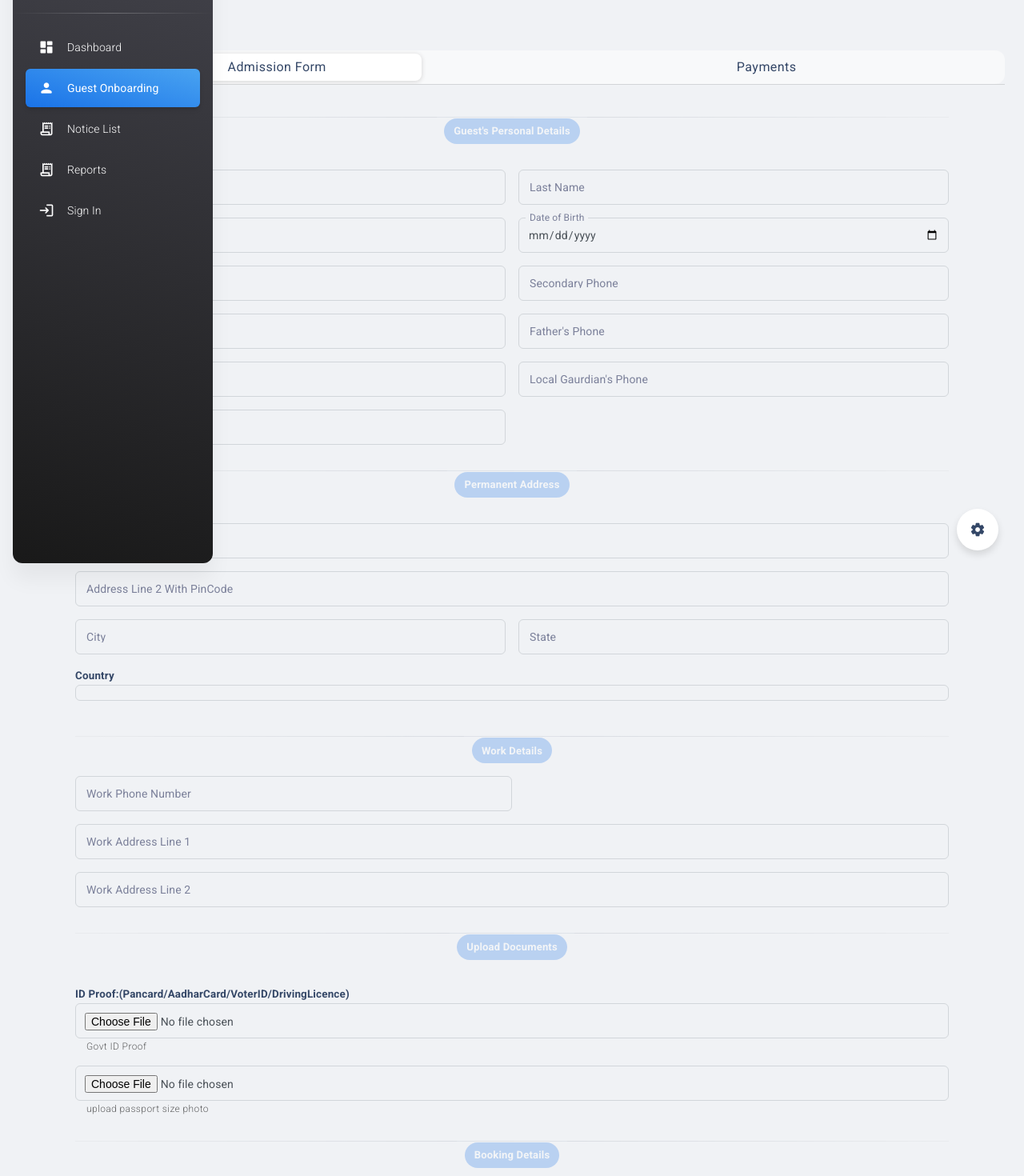
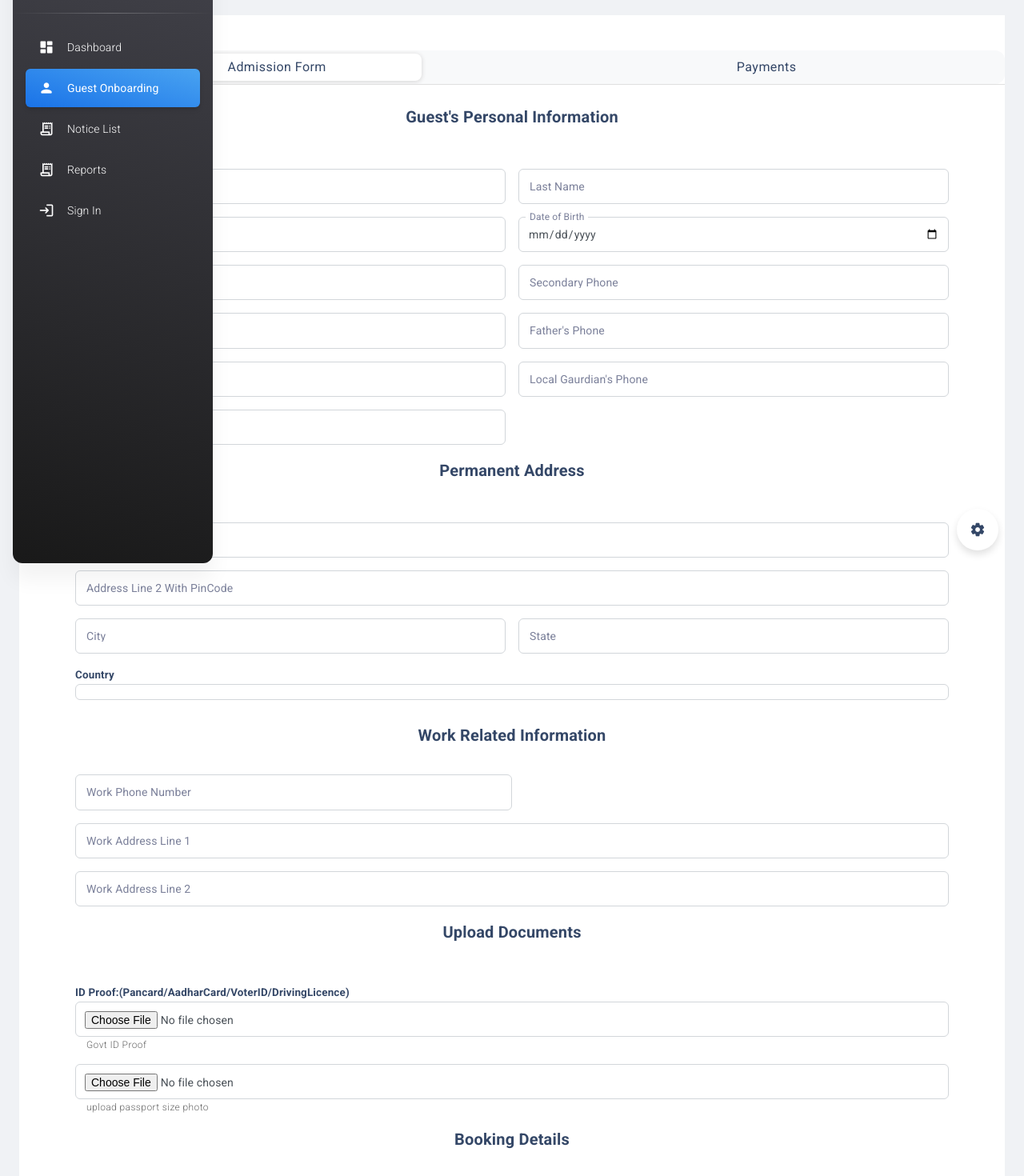
Before and after one commit to revanthkumaar/template, a React (Create React App) app: page /profile in a window 1280 px wide. Shown: the part 80-1550 px from the top of the page at 80% size. Built offline with nearby package versions, Linux system fonts and the light colour scheme.

Commit message:
changed guest form headings

```diff
--- a/src/layouts/profile/GuestLoginForm/components/GuestLoginForm.js
+++ b/src/layouts/profile/GuestLoginForm/components/GuestLoginForm.js
@@ -144,14 +144,8 @@ const GuestLoginForm = () => {
                 <Grid container spacing={2}>
                   <Grid item xs={12}>
                     <Typography>
-                      <Divider>
-                        <h4>
-                          <Chip
-                            label="Guest's Personal Details"
-                            color="info"
-                          />
-                        </h4>
-                      </Divider>
+                      <h4 align="center">Guest's Personal Information</h4>
+
                       <br />
                     </Typography>
                   </Grid>
@@ -205,11 +199,7 @@ const GuestLoginForm = () => {
 
                   <Grid item xs={12}>
                     <Typography>
-                      <Divider>
-                        <h4>
-                          <Chip label="Permanent Address" color="info" />
-                        </h4>
-                      </Divider>
+                      <h4 align="center">Permanent Address</h4>
                       <br />
                     </Typography>
                   </Grid>
@@ -240,11 +230,7 @@ const GuestLoginForm = () => {
                   <Divider variant="middle" />
                   <Grid item xs={12}>
                     <Typography>
-                      <Divider>
-                        <h4>
-                          <Chip label="Work Details" color="info" />
-                        </h4>
-                      </Divider>
+                      <h4 align="center">Work Related Information</h4>
                     </Typography>
                     <br />
                     <Grid item xs={6}>
@@ -287,11 +273,7 @@ const GuestLoginForm = () => {
                   <Divider variant="middle" />
                   <Grid item xs={12}>
                     <Typography>
-                      <Divider>
-                        <h4>
-                          <Chip label="Upload Documents" color="info" />
-                        </h4>
-                      </Divider>
+                      <h4 align="center">Upload Documents</h4>
                       <br />
                     </Typography>
                   </Grid>
@@ -318,11 +300,7 @@ const GuestLoginForm = () => {
                   <Divider variant="middle" />
                   <Grid item xs={12}>
                     <Typography>
-                      <Divider>
-                        <h4>
-                          <Chip label="Booking Details" color="info" />
-                        </h4>
-                      </Divider>
+                      <h4 align="center">Booking Details</h4>
                       <br />
                     </Typography>
                   </Grid>
--- a/src/layouts/profile/index.js
+++ b/src/layouts/profile/index.js
@@ -26,7 +26,7 @@ function Dashboard() {
   return (
     <DashboardLayout>
       <DashboardNavbar />
-      <MDBox py={1}>
+      <MDBox bgColor="white" py={1}>
         <MDBox mt={4.5}>
           <Grid container spacing={6}>
             <Grid item xs={20} md={10} lg={20}>
```
